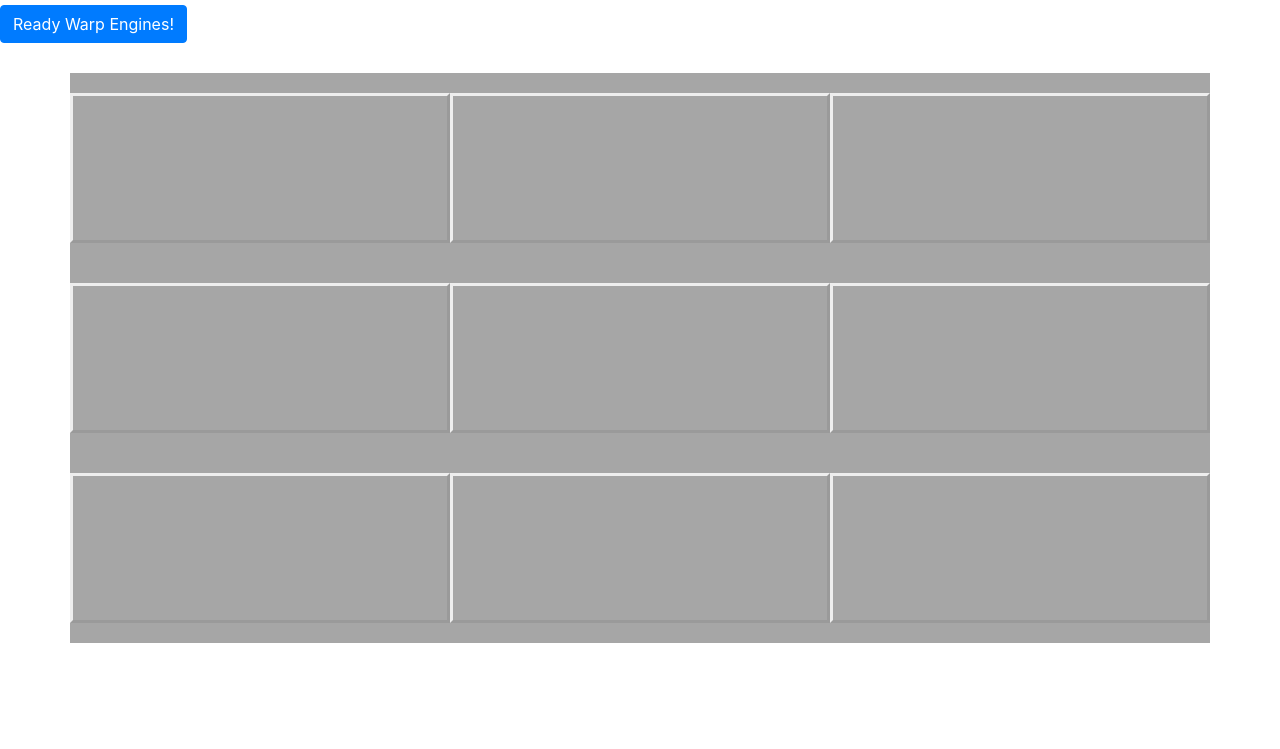
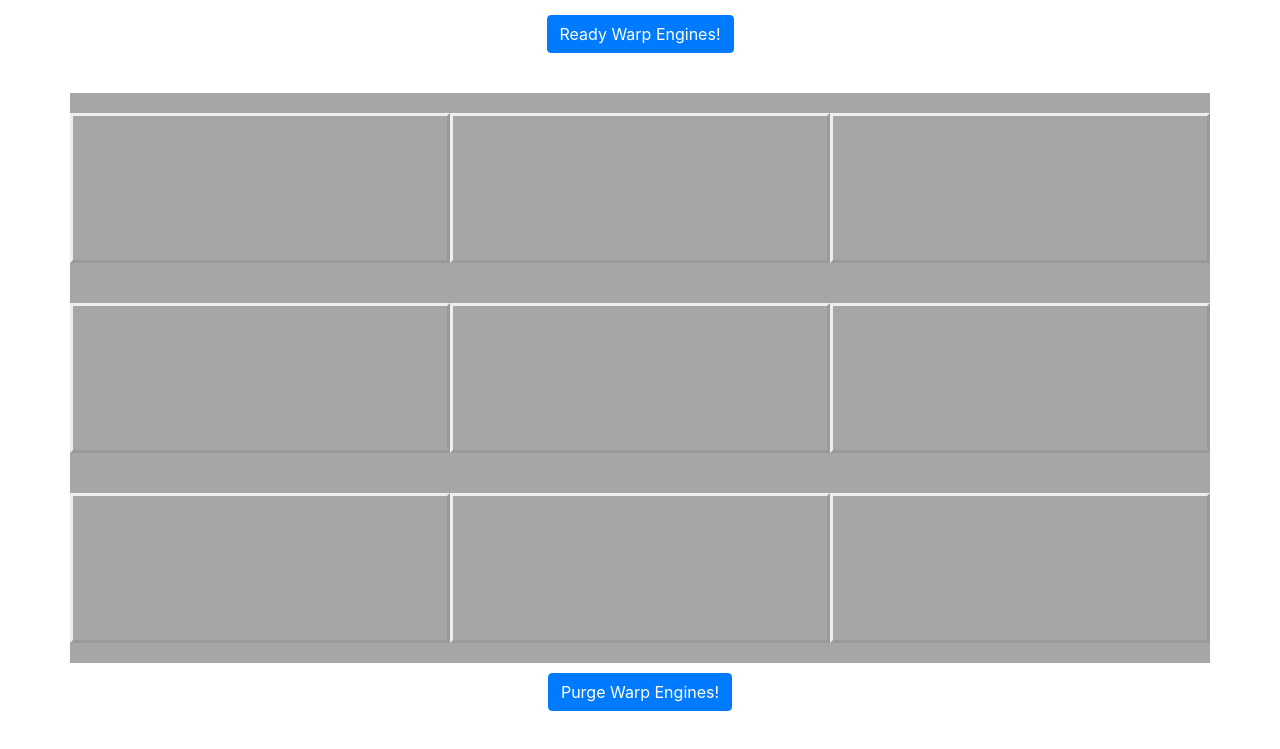
Before and after one commit to michael-rai/trek-tac-toe, a website built with webpack: page index.html in a window 1280 px wide. Shown: the part 51-800 px from the top of the page. Built offline with nearby package versions, Linux system fonts and the light colour scheme; files whose address does not match are found by name.

Commit message:
corrected alignment of btns by placing in divs

```diff
--- a/assets/styles/index.scss
+++ b/assets/styles/index.scss
@@ -40,7 +40,10 @@ $col-color: #fff;
   text-align: center;
 }
 
-.btn {
+.form-button {
+  display: flex;
+  justify-content: center;
+  padding: 10px;
   text-align: center;
 }
 
--- a/index.html
+++ b/index.html
@@ -17,8 +17,10 @@
       <h1 class='title'>Trek-Tac-Toe</h1>
 <!--review cod for labeling issue -->
 
+<div class="form-button">
 <button type="button" class="btn btn-primary" data-toggle="modal"
       data-target="#exampleModal">Ready Warp Engines!</button>
+</div>
 
 <div class="container">
   <div class="row">
@@ -59,7 +61,9 @@
                   <input type="password" class="form-control" name="credentials[password]" placeholder="Enter your password">
                   <input type="password" class="form-control" name="credentials[password_confirmation]" placeholder="confirm your password">
                 </div>
+              <div class="form-button">
               <button type="submit" class="btn btn-primary signup">Enlist!</button>
+            </div>
             </form>
 
             <form class ="login" id="loginFormModal" role="form">
@@ -72,7 +76,9 @@
                 <label for="psw">Password</label>
                 <input type="password" class="form-control" name="credentials[password]" placeholder="Enter your password">
               </div>
+            <div class="form-button">
             <button type="submit" class="btn btn-primary sign in">Take Off!</button>
+          </div>
           </form>
             </div>
             <div class="modal-footer">
@@ -81,7 +87,9 @@
           </div>
         </div>
       </div>
-
+      <div class="form-button">
+      <button type="reset" class="btn btn-primary">Purge Warp Engines!</button>
+      </div>
     </header>
     </body>
 </html>
```
